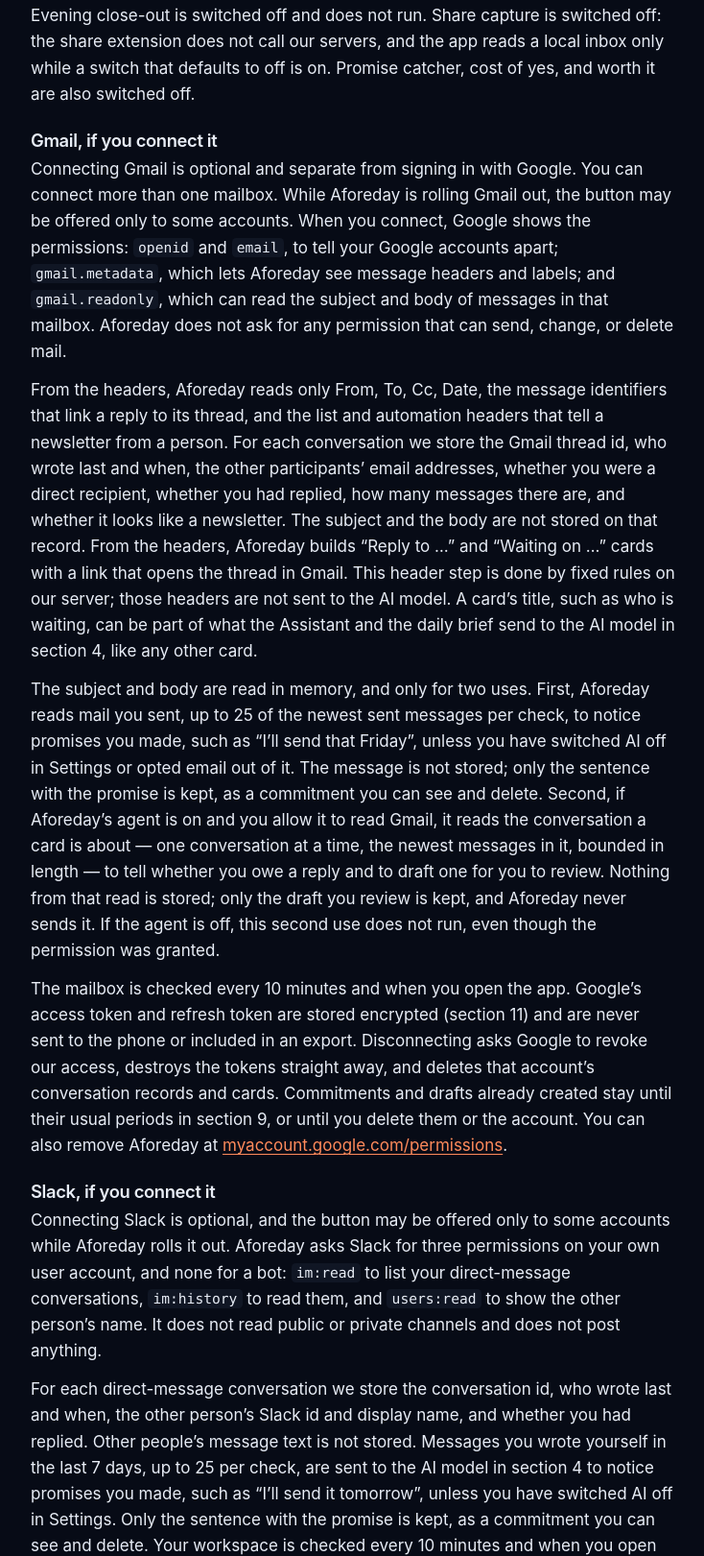
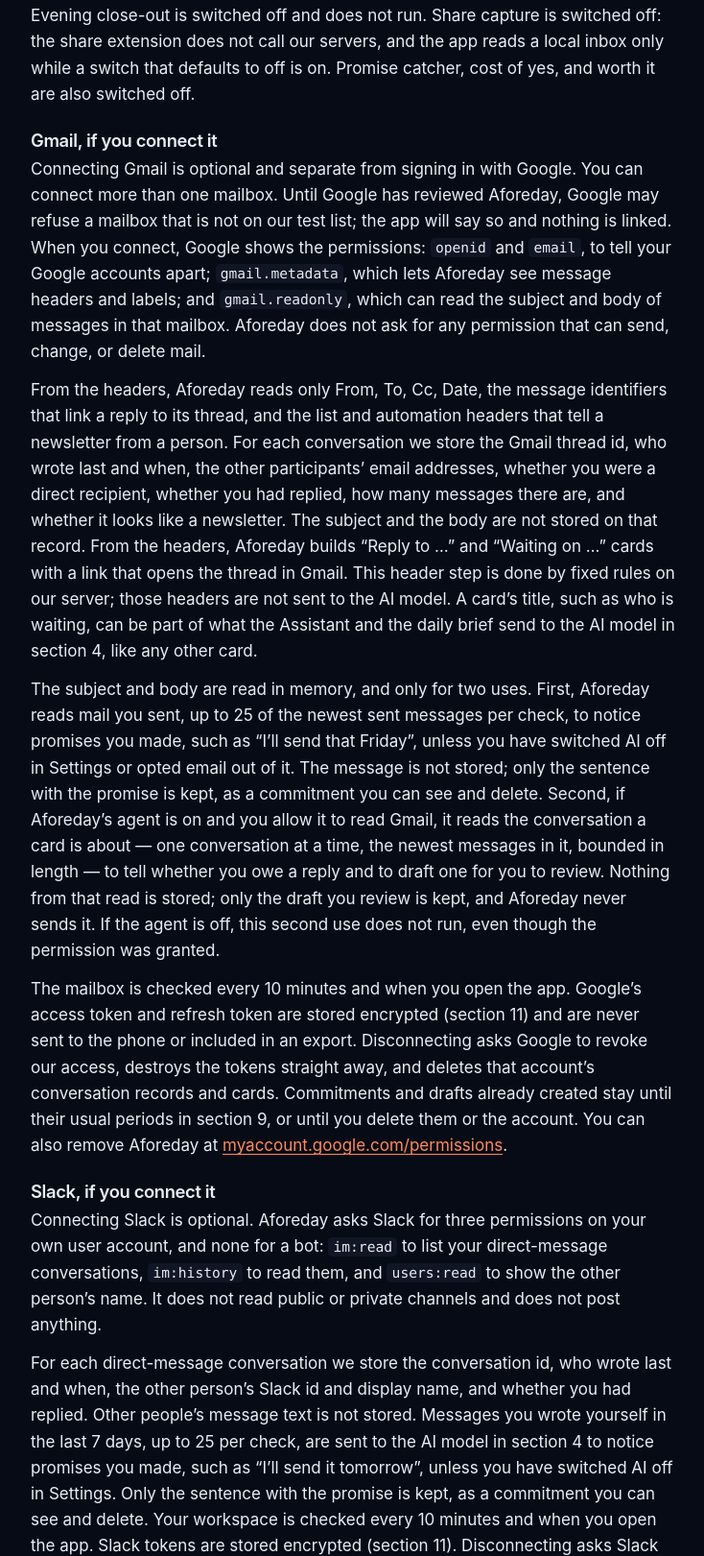
Before and after one commit to asheryani/aforeday-site, a plain HTML site: page privacy.html in a window 1280 px wide. Shown: the part 6128-7749 px from the top of the page at 96% size, without its empty margins (72-806 px from the left). Drawn offline with Linux system fonts and the light colour scheme.

Commit message:
Privacy 3.5 (draft): Gmail and Slack are offered to everyone
Google may still refuse a mailbox that is not on the test list until
review completes; the app says so and nothing is linked.

```diff
--- a/privacy.html
+++ b/privacy.html
@@ -125,13 +125,13 @@
         <p>Evening close-out is switched off and does not run. Share capture is switched off: the share extension does not call our servers, and the app reads a local inbox only while a switch that defaults to off is on. Promise catcher, cost of yes, and worth it are also switched off.</p>
 
         <h3 id="gmail">Gmail, if you connect it</h3>
-        <p>Connecting Gmail is optional and separate from signing in with Google. You can connect more than one mailbox. While Aforeday is rolling Gmail out, the button may be offered only to some accounts. When you connect, Google shows the permissions: <code>openid</code> and <code>email</code>, to tell your Google accounts apart; <code>gmail.metadata</code>, which lets Aforeday see message headers and labels; and <code>gmail.readonly</code>, which can read the subject and body of messages in that mailbox. Aforeday does not ask for any permission that can send, change, or delete mail.</p>
+        <p>Connecting Gmail is optional and separate from signing in with Google. You can connect more than one mailbox. Until Google has reviewed Aforeday, Google may refuse a mailbox that is not on our test list; the app will say so and nothing is linked. When you connect, Google shows the permissions: <code>openid</code> and <code>email</code>, to tell your Google accounts apart; <code>gmail.metadata</code>, which lets Aforeday see message headers and labels; and <code>gmail.readonly</code>, which can read the subject and body of messages in that mailbox. Aforeday does not ask for any permission that can send, change, or delete mail.</p>
         <p>From the headers, Aforeday reads only From, To, Cc, Date, the message identifiers that link a reply to its thread, and the list and automation headers that tell a newsletter from a person. For each conversation we store the Gmail thread id, who wrote last and when, the other participants’ email addresses, whether you were a direct recipient, whether you had replied, how many messages there are, and whether it looks like a newsletter. The subject and the body are not stored on that record. From the headers, Aforeday builds “Reply to …” and “Waiting on …” cards with a link that opens the thread in Gmail. This header step is done by fixed rules on our server; those headers are not sent to the AI model. A card’s title, such as who is waiting, can be part of what the Assistant and the daily brief send to the AI model in section 4, like any other card.</p>
         <p>The subject and body are read in memory, and only for two uses. First, Aforeday reads mail you sent, up to 25 of the newest sent messages per check, to notice promises you made, such as “I’ll send that Friday”, unless you have switched AI off in Settings or opted email out of it. The message is not stored; only the sentence with the promise is kept, as a commitment you can see and delete. Second, if Aforeday’s agent is on and you allow it to read Gmail, it reads the conversation a card is about — one conversation at a time, the newest messages in it, bounded in length — to tell whether you owe a reply and to draft one for you to review. Nothing from that read is stored; only the draft you review is kept, and Aforeday never sends it. If the agent is off, this second use does not run, even though the permission was granted.</p>
         <p>The mailbox is checked every 10 minutes and when you open the app. Google’s access token and refresh token are stored encrypted (section 11) and are never sent to the phone or included in an export. Disconnecting asks Google to revoke our access, destroys the tokens straight away, and deletes that account’s conversation records and cards. Commitments and drafts already created stay until their usual periods in section 9, or until you delete them or the account. You can also remove Aforeday at <a href="https://myaccount.google.com/permissions">myaccount.google.com/permissions</a>.</p>
 
         <h3 id="slack">Slack, if you connect it</h3>
-        <p>Connecting Slack is optional, and the button may be offered only to some accounts while Aforeday rolls it out. Aforeday asks Slack for three permissions on your own user account, and none for a bot: <code>im:read</code> to list your direct-message conversations, <code>im:history</code> to read them, and <code>users:read</code> to show the other person’s name. It does not read public or private channels and does not post anything.</p>
+        <p>Connecting Slack is optional. Aforeday asks Slack for three permissions on your own user account, and none for a bot: <code>im:read</code> to list your direct-message conversations, <code>im:history</code> to read them, and <code>users:read</code> to show the other person’s name. It does not read public or private channels and does not post anything.</p>
         <p>For each direct-message conversation we store the conversation id, who wrote last and when, the other person’s Slack id and display name, and whether you had replied. Other people’s message text is not stored. Messages you wrote yourself in the last 7 days, up to 25 per check, are sent to the AI model in section 4 to notice promises you made, such as “I’ll send it tomorrow”, unless you have switched AI off in Settings. Only the sentence with the promise is kept, as a commitment you can see and delete. Your workspace is checked every 10 minutes and when you open the app. Slack tokens are stored encrypted (section 11). Disconnecting asks Slack to revoke our access, destroys the tokens, and deletes that workspace’s conversation records.</p>
 
         <h3>Counts and crash notes</h3>
```
